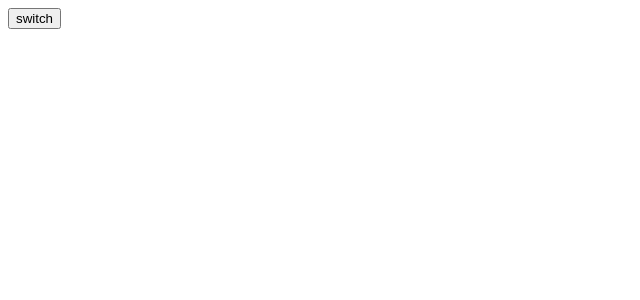
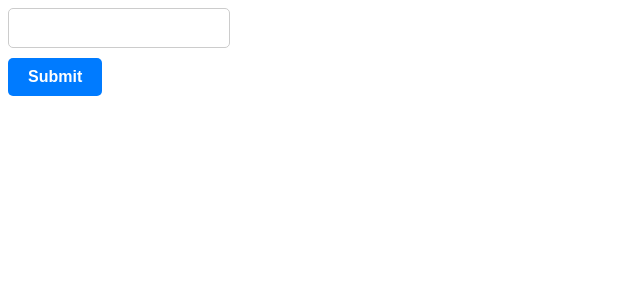
Before and after one commit to galabeketov/functional-programming, a React (Create React App) app: page / in a window 1280 px wide. Shown: the top 300 px of the page, without its empty margins (0-640 px from the left). Built offline with nearby package versions, Linux system fonts and the light colour scheme.

Commit message:
filer docs

```diff
--- a/src/App.css
+++ b/src/App.css
@@ -1,4 +1,45 @@
-.tooltip {
-  position: absolute;
-  border: 2px solid black;
+.text-input {
+  width: 200px;
+  padding: 10px;
+  font-size: 16px;
+  border: 1px solid #ccc;
+  border-radius: 5px;
+  margin-bottom: 10px;
 }
+
+/* Hover State */
+.text-input:hover {
+  border-color: #007bff;
+}
+
+/* Focus State */
+.text-input:focus {
+  outline: none;
+  border-color: #007bff;
+  box-shadow: 0 0 5px rgba(0, 123, 255, 0.5);
+}
+.button {
+  display: block;
+  padding: 10px 20px;
+  font-size: 16px;
+  font-weight: bold;
+  text-align: center;
+  text-decoration: none;
+  cursor: pointer;
+  border: none;
+  border-radius: 5px;
+  background-color: #007bff;
+  color: #fff;
+  transition: background-color 0.3s ease, transform 0.2s ease;
+}
+
+/* Hover State */
+.button:hover {
+  background-color: #0056b3;
+  transform: scale(1.05); /* Add a subtle scaling effect on hover */
+}
+
+/* Active State */
+.button:active {
+  background-color: #003e80;
+}
--- a/src/App.jsx
+++ b/src/App.jsx
@@ -1,23 +1,16 @@
-import { useCallback, useState } from "react";
+import { useRef } from "react";
+import "./App.css";
+import { Input } from "./input";
 
 function App() {
-  const [show, setShow] = useState(false);
-  const inputRef = useCallback((input) => {
-    if (input === null) return;
-
-    input.focus();
-  }, []);
+  const inputRef = useRef();
 
   return (
     <>
-      <button
-        onClick={(e) => {
-          setShow(!show);
-        }}
-      >
-        switch
+      <Input ref={inputRef} type="text" />
+      <button className="button" onClick={() => console.log(inputRef.current.value)}>
+        Submit
       </button>
-      {show && <input type="text" ref={inputRef} />}
     </>
   );
 }
--- /dev/null
+++ b/src/input.jsx
@@ -0,0 +1,28 @@
+import { forwardRef, useImperativeHandle, useState } from "react";
+
+const CustomInput = (props, ref) => {
+  const [value, setValue] = useState("");
+  useImperativeHandle(
+    ref,
+    () => {
+      return {
+        value,
+      };
+    },
+    [value]
+  );
+  return (
+    <>
+      <input
+        value={value}
+        onChange={(e) => {
+          setValue(e.target.value);
+        }}
+        className="text-input"
+        {...props}
+      />
+    </>
+  );
+};
+
+export const Input = forwardRef(CustomInput);
```
